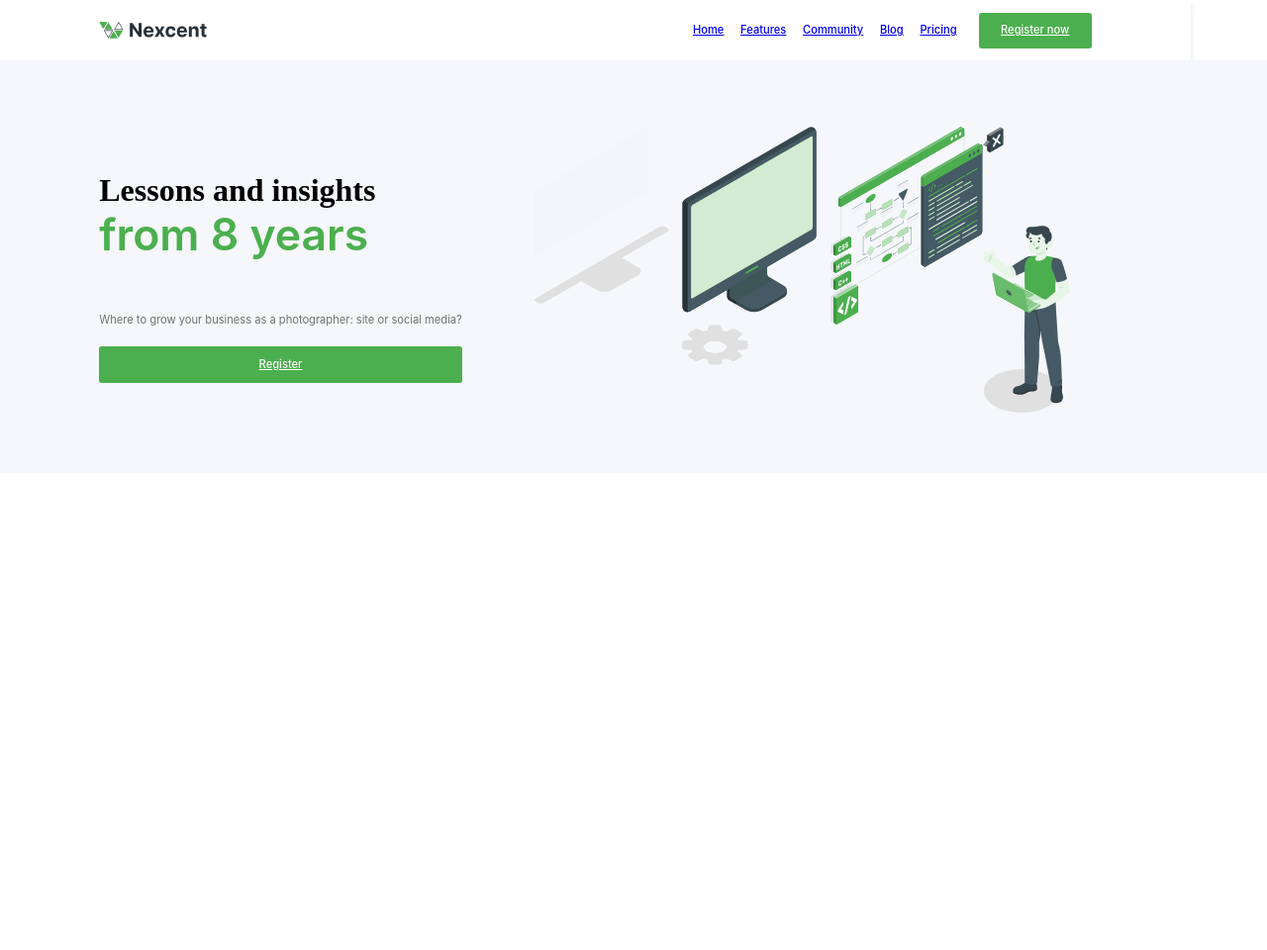
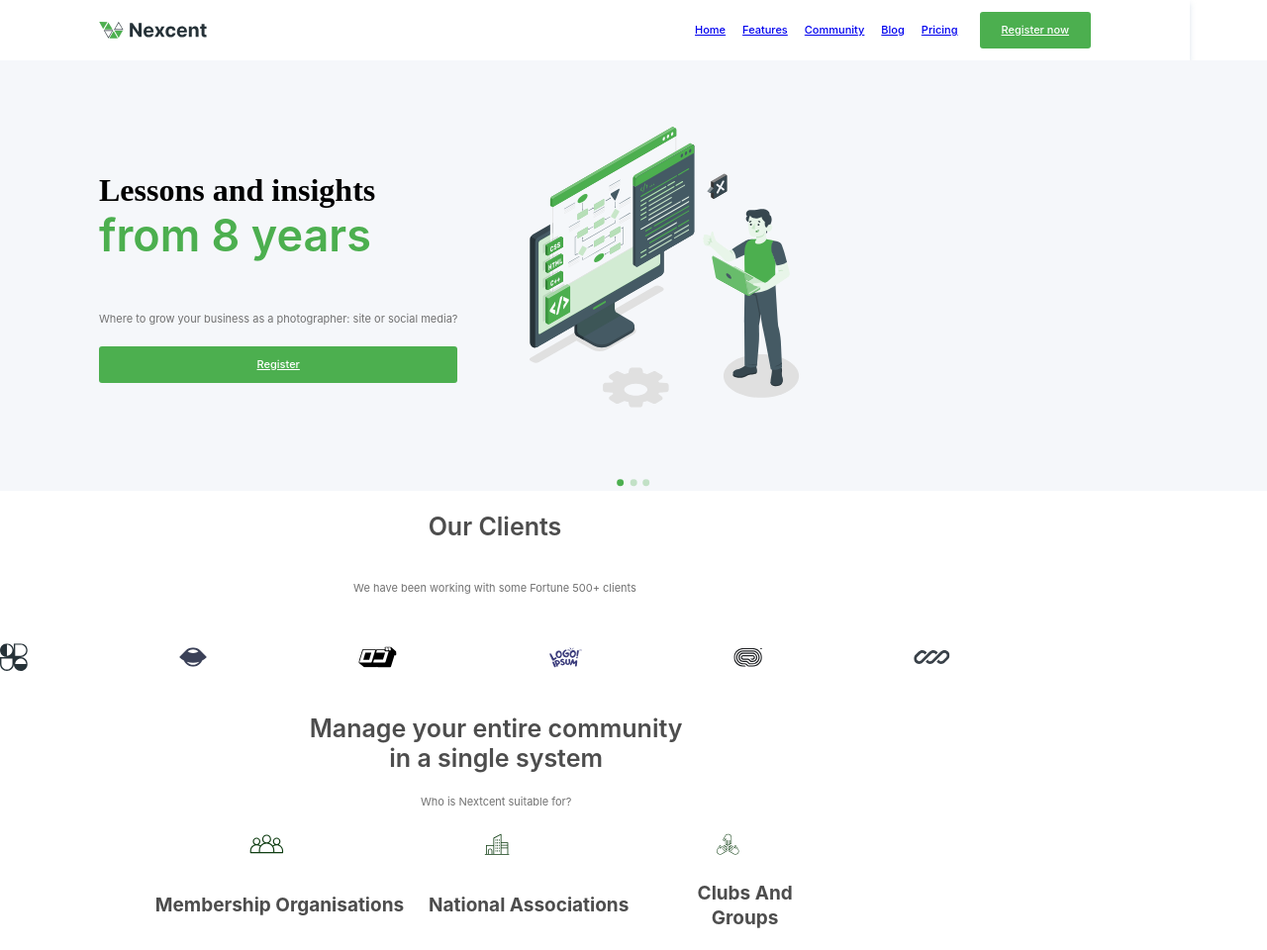
Before and after one commit to Bemadler/week-6, a plain HTML site: page week 6/webpage.html in a window 1280 px wide. Shown: the whole page at 99% size. Before the commit the page ends 800 px from the top, so only its background shows below. Drawn offline with Linux system fonts and the light colour scheme.

Commit message:
Add files via upload
updates files

```diff
--- a/week 6/assets/styles/indexx.css
+++ b/week 6/assets/styles/indexx.css
@@ -1,75 +1,73 @@
 .header{
 display: flex;
-width: 1002.34px;
-padding: 11.137px 100.234px;
+width: 1002px;
+padding: 11px 100px;
 justify-content: center;
 align-items: center;
-gap: 43.852px;
+gap: 44px;
 background: var(--neutral-white, #FFF);
-box-shadow: 0px 2.78428px 5.56856px 0px rgba(171, 190, 209, 0.40);
+box-shadow: 0px 3px 6px 0px rgba(171, 190, 209, 0.40);
 }
 .logo{
 display: flex;
 flex-flow: row;
 align-items: center;
-gap: 5.569px;
+gap: 6px;
 }
 .logo1{
-width: 77.605px;
-height: 14.382px;
-margin-left: -100px;
+width: 78px;
+height: 14px;
 }
 .navbar{
 display: flex;
 flex-flow: row;
 justify-content: flex-end;
 align-items: center;
-gap: 22.274px;
+gap: 22px;
 flex: 1 0 0;
 
 }
 .navbar-menu{
 display: flex;
 align-items: flex-start;
-gap: 16.706px;
+gap: 17px;
 color: var(--neutral-d-grey, #4D4D4D);
 text-align: center;
 font-family: Inter;
-font-size: 11.137px;
+font-size: 11px;
 font-style: normal;
 font-weight: 500;
-line-height: 16.706px; /* 150% */
+line-height: 17px; /* 150% */
 list-style-type: none;
-text-decoration: none; /*kakogo leshego on ne ubiraet podcherkivanie?*/
 }
 .button{
 display: flex;
-padding: 9.745px 22.274px;
+padding: 10px 22px;
 justify-content: center;
 align-items: center;
-gap: 5.569px;
-border-radius: 2.784px;
+gap: 6px;
+border-radius: 3px;
 background: var(--brand-primary, #4CAF4F);
 color: var(--neutral-white, #FFF);
 text-align: center;
 font-family: Inter;
-font-size: 11.137px;
+font-size: 11px;
 font-style: normal;
 font-weight: 500;
-line-height: 16.706px; /* 150% */
+line-height: 17px; /* 150% */
 }
 .container{
     display: flex;
 justify-content: flex-end;
 align-items: center;
-gap: 22.274px;
+gap: 22px;
 flex: 1 0 0;
 }
 .hero-section{
 display: flex;
-padding: 66.823px 100.234px;
+padding: 67px 100px;
 align-items: center;
-gap: 72.391px;
+gap: 72px;
 align-self: stretch;
 background: var(--neutral-silver, #F5F7FA);
 }
@@ -77,123 +75,275 @@ background: var(--neutral-silver, #F5F7FA);
 display: flex;
 flex-direction: column;
 align-items: flex-start;
-gap: 22.274px;
+gap: 22px;
 flex: 1 0 0;
 }
 .hero-section__text{
 display: flex;
 flex-direction: column;
 align-items: flex-start;
-gap: 11.137px;
+gap: 11px;
 align-self: stretch;
 }
 .h1{
 align-self: stretch;
 color: var(--neutral-d-grey, #4D4D4D);
 font-family: Inter;
-font-size: 44.548px;
+font-size: 45px;
 font-style: normal;
 font-weight: 600;
-line-height: 52.901px; /* 118.75% */
+line-height: 53px; /* 118.75% */
 }
 .headline-section__title_highlighted{
 color: var(--brand-primary, #4CAF4F);
 font-family: Inter;
-font-size: 44.548px;
+font-size: 45px;
 font-style: normal;
 font-weight: 600;
-line-height: 52.901px;
+line-height: 53px;
 }
 .hero-section__small__text{
 align-self: stretch;
 color: var(--neutral-grey, #717171);
 font-family: Inter;
-font-size: 11.137px;
+font-size: 11px;
 font-style: normal;
 font-weight: 400;
-line-height: 16.706px; /* 150% */
+line-height: 17px; /* 150% */
 }
 .illustration{
-width: 272.163px;
-height: 283.3px;
+width: 272px;
+height: 283px;
 }
+
+.dots{
+display: grid;
+align-self: center;
+background: var(--neutral-silver, #F5F7FA);
+}
+.eclipse{
+display: flex;
+justify-content: center;
+gap: 5px;
+}
+.clents-section{
+display: flex;
+width: 1000px;
+flex-direction: column;
+align-items: center;
+gap: 11px;
+}
+.clients-section__text{
+display: flex;
+width: fit-content;
+flex-direction: column;
+align-items: center;
+}
+.clents-section__title{
+align-self: stretch;
+color: var(--neutral-d-grey, #4D4D4D);
+text-align: center;
+font-family: Inter;
+font-size: 25px;
+font-style: normal;
+font-weight: 600;
+line-height: 30px; /* 122.222% */
+}
+.clents-section__small__text{
+    align-self: stretch;
+    color: var(--neutral-grey, #717171);
+text-align: center;
+font-family: Inter;
+font-size: 11px;
+font-style: normal;
+font-weight: 400;
+line-height: 17px; /* 150% */
+}
+.clients-logo__section{
+display: flex;
+margin-right: 40px;
+height: 68px;
+justify-content: space-between;
+align-items: center;
+align-self: stretch;
+}
+.community-section{
+display: flex;
+width: 1002.34px;
+flex-direction: column;
+align-items: center;
+gap: 5.569px;
+}
+.community-section__title{
+    width: 377px;
+    color: var(--neutral-d-grey, #4D4D4D);
+text-align: center;
+font-family: Inter;
+font-size: 25px;
+font-style: normal;
+font-weight: 600;
+line-height: 30px; /* 122.222% */
+}
+.community-section__small__text{
+    align-self: stretch;
+    color: var(--neutral-grey, #717171);
+text-align: center;
+font-family: Inter;
+font-size: 11px;
+font-style: normal;
+font-weight: 400;
+line-height: 16px; /* 150% */
+}
+.last-section{
+display: flex;
+width: 1002px;
+justify-content: space-between;
+align-items: center;
+flex-direction: column;
+}
+.last__section__text{
+display: flex;
+width: 1002px;
+justify-content: center;
+align-items: center;
+}
+.frame_one{
+    display: flex;
+    flex-direction: column;
+    gap: 200px;
+    justify-content: space-between;
+    align-items: center;
+}
+.lasts__section__first__title{
+align-self: stretch;
+color: var(--neutral-d-grey, #4D4D4D);
+text-align: center;
+font-family: Inter;
+font-size: 19px;
+font-style: normal;
+font-weight: 700;
+line-height: 25px; /* 128.571% */
+}
+
+.frame_two{
+display: flex;
+width: 208px;
+padding: 17px 22px;
+flex-direction: column;
+align-items: center;
+gap: 5px;
+flex-shrink: 0;
+}
+.lasts__section__second__title{
+align-self: stretch;
+color: var(--neutral-d-grey, #4D4D4D);
+text-align: center;
+font-family: Inter;
+font-size: 19px;
+font-style: normal;
+font-weight: 700;
+line-height: 25px; /* 128.571% */
+}
+
+.frame_three{
+display: flex;
+width: 185px;
+flex-direction: column;
+align-items: center;
+gap: 11px;
+}
+.last__section__third__title{
+width: 160px;
+color: var(--neutral-d-grey, #4D4D4D);
+text-align: center;
+font-family: Inter;
+font-size: 19px;
+font-style: normal;
+font-weight: 700;
+line-height: 25px; /*   128.571% */
+}
+
+.last-section__icons{
+    display: flex;
+    flex-direction: row;
+    gap: 200px;
+    justify-content: space-between;
+    align-items: center;
+}
+.logo__one{
+width: 33px;
+height: 33px;
+flex-shrink: 0;
+}
+.logo__two{
+width: 33px;
+height: 33px;
+flex-shrink: 0;
+}
+.logo__three{
+width: 33px;
+height: 33px;
+flex-shrink: 0;
+}
+
+
+/*
 .pictures{
-
 display: grid;
-    grid-template-columns: 150px 150px 1fr 1fr ;
-    grid-template-rows: 100px 100px 1fr 1fr;
+grid-template-columns: 75px 65px 65px 65px;
+grid-template-rows: 70px 70px 70px 70px;
+grid-template-areas: overlap;
 }
 .shadow{
-grid-row:4/4;
-grid-column:4/4;
+    grid-column: 4/4;
+    grid-row: 4/4;
 display: grid;
 fill: #E0E0E0;
-width: 76.16px;
-height: 43.96px;
 flex-shrink: 0;
+grid-area: overlap;
 }
 .shadow2{
-    grid-row: 3/4;
-    grid-column:2/4;
+    grid-row: 5/5;
+    grid-column: 2/5;
     display: grid;
-    width: 66.49px;
-    height: 39.993px;
     flex-shrink: 0;
     fill: #E0E0E0;
 }
 .shadow3{
-    grid-row:2/4;
-    grid-column:1/4;
+grid-row: 2/5;
+grid-column: 1/5;
 display: grid;
-width: 135.69px;
-height: 78.348px;
 flex-shrink: 0;
 fill: #E0E0E0;
 }
 #shadow4{
-    grid-row: 2/4;
-    grid-column:1/4;
     display: grid;
-    width: 115.882px;
-    height: 131.148px;
     flex-shrink: 0;
     opacity: 0.1;
+    grid-column: 1/5;
+    grid-row: 1/5;
 }
 #shadow5{
-    grid-row:2/4;
-    grid-column:1/4;
     display: grid;
-    width: 135.113px;
-    height: 186.94px;
     flex-shrink: 0;
 }
 #shadow6{
-    grid-row:2/4;
-    grid-column:2/4;
     justify-content: end;
     display: grid;
-    width: 152.839px;
-    height: 199.432px;
     flex-shrink: 0;
 }
 #shadow7{
-    grid-row:1/3;
-    grid-column:2/4;
     display: grid;
-    width: 19.788px;
-    height: 25.045px;
     flex-shrink: 0;
 }
 #shadow8{
-grid-row:4/4;
-grid-column:4/4;
+grid-column: 4/5;
+grid-row: 5/5;
 display: grid;
-width: 87.544px;
-height: 179.003px;
 flex-shrink: 0;
-z-index: 1;
+grid-area: overlap;
 }
 .dots{
 display: grid;
 flex-flow:row;
-}
+}*/
--- a/week 6/assets/styles/style.css
+++ b/week 6/assets/styles/style.css
@@ -2,8 +2,8 @@
 display: grid;
 width: 100%;
 height: 600px;
-grid-template-columns: repeat (4 1fr);
-grid-template-rows: 65px repeat (3 1fr);
+grid-template-columns: 1fr 1fr 1fr 1fr;
+grid-template-rows: 65px 1fr 1fr 1fr;
 gap: 5px;
 }
 
--- a/week 6/webpage.html
+++ b/week 6/webpage.html
@@ -10,11 +10,11 @@
         <link rel="shortcut icon" href="./assets/logo/Icon.svg" type="image/svg" />
     </head>
     <body>
-        <!--Шапка и логотип начало-->
+        <!--Шапка и логотип начало  -->
         <header class="header">
             <div class="logo">
-            <img class="icon" src="./assets/logo/Icon.svg" alt="icon">
-                <img class="nexcent" src="./assets/logo/Nexcent.svg" alt="name of the company"></dic>
+            <img class="icon" src="./assets/logo/icon.svg" alt="icon">
+                <img class="nexcent" src="./assets/logo/Nexcent.svg" alt="name of the company">
             </div>
         <nav class="navbar">
             <div class="container">
@@ -44,32 +44,57 @@
                 <a class="button button_register" href="#"><span class="button__text button__text_register">Register</span></a>
             </div>
 <!--1-Секция Заголовок + кнопка регистрации the end-->
-<!--1-Секция Иллюстрация начало-->
             <div class="illustration">
-                <div class="pictures">
-                    <div class="shadow"><img src="./assets/images/section_one/1freepik  Shadow  inject 10.svg"></div>
-                    <div class="shadow2"><img src="./assets/images/section_one/2Freepik _shadow  inject 10.svg"></div>
-                    <div class="shadow3"><img src="./assets/images/section_one/3freepik_ shadow_ inject 10.svg"></div>
-                    <div class="shadow4"><img src="./assets/images/section_one/4freepik  shadow  inject 10.svg"></div>
-                    <div class="shadow5"><img src="./assets/images/section_one/5freepik  device 1  inject 10.svg"></div>
-                    <div class="shadow6"><img src="./assets/images/section_one/6freepik  Windows  inject 10.svg"></div>
-                    <div class="shadow7"><img src="./assets/images/section_one/7freepik  speech bubbles  inject 10.svg"></div>
-                    <div class="shadow8"><img src="./assets/images/section_one/8freepik  Character  inject 10.svg"></div>
+                <img src="/week 6/assets/images/section_one/Illustration.svg">
+            </div>
+        </section>
+            <!--1-Секция Иллюстрация начало-->
+            <div class="dots">
+                <div class="eclipse">
+                    <div class="dot1"><img src="/week 6/assets/images/Ellipse 5.svg" ></div>
+                    <div class="dot2"><img src="/week 6/assets/images/Ellipse 6.svg" ></div>
+                    <div class="dot3"><img src="/week 6/assets/images/Ellipse 7.svg" ></div>
                 </div>
             </div>
-<!--1-Секция Иллюстрация начало-->
+<!--2-Секция с иконками начало-->
+            <section class="clents-section">
+                <div class="clients-section__text">
+                    <h2 class="clents-section__title">Our Clients</h2>
+                    <h5 class="clents-section__small__text">We have been working with some Fortune 500+ clients</h5>
+                </div>
+                <div class="clients-logo__section">
+                    <div class="client1"><img src="/week 6/assets/images/section_two/1logo.svg"></div>
+                    <div class="client2"><img src="/week 6/assets/images/section_two/2logo.svg"></div>
+                    <div class="client3"><img src="/week 6/assets/images/section_two/3logo.svg"></div>
+                    <div class="client4"><img src="/week 6/assets/images/section_two/4logo.svg"></div>
+                    <div class="client5"><img src="/week 6/assets/images/section_two/5logo.svg"></div>
+                    <div class="client6"><img src="/week 6/assets/images/section_two/6logo.svg"></div>
+                </div>
+            </section>
 
-        </section>
+<!--3-Секция -->
+<section class="community-section">
+    <div class="community-section__text">
+        <h2 class="community-section__title">Manage your entire community in a single system</h2>
+        <h5 class="community-section__small__text">Who is Nextcent suitable for?</h5>
+    </div>
+</section>
+    <!--3-Секция-->
+    <!--4-Секция начало-->
+    <section class="last-section">
+        <div class="last-section__icons">
+            <div class="logo__one"><img src="/week 6/assets/images/section_three/1icon.svg"></div>
+            <div class="logo__two"><img src="/week 6/assets/images/section_three/2icon.svg"></div>
+            <div class="logo__three"><img src="/week 6/assets/images/section_three/3icon.svg"></div>
+        </div>
+        <div class="last__section__text">
+            <div class="frame_one"><h2 class="lasts__section__first__title">Membership Organisations</h2></div>
+            <div class="frame_two"><h2 class="lasts__section__second__title">National Associations</h2></div>
+            <div class="frame_three"><h2 class="last__section__third__title">Clubs And Groups</h2></div>
+        </div>
 
-        <div class="dots">
-            <div class="eclipse">
-                <div class=dot1><img src="" ></div>
-                <div class="dot2"><img src="" ></div>
-                <div class="dot3"><img src="" ></div>
-            </div>
-        </div>
+    </section>
+    <!--4-Секция конец-->
     </main>
-
-
     </body>
 </html>
```
Also changed, not shown: week 6/index.html (+1 -3 lines), week 6/assets/images/section_one/Illustration.svg (added), week 6/assets/images/section_three/1icon.svg (added), week 6/assets/images/section_three/2icon.svg (added), week 6/assets/images/section_three/3icon.svg (added), week 6/assets/images/section_two/1logo.svg (added), week 6/assets/images/section_two/2logo.svg (added), week 6/assets/images/section_two/3logo.svg (added), week 6/assets/images/section_two/4logo.svg (added), week 6/assets/images/section_two/5logo.svg (added), week 6/assets/images/section_two/6logo.svg (added), week 6/assets/logo/icon.svg (added), week 6/assets/logo/nexcent.svg (added).
